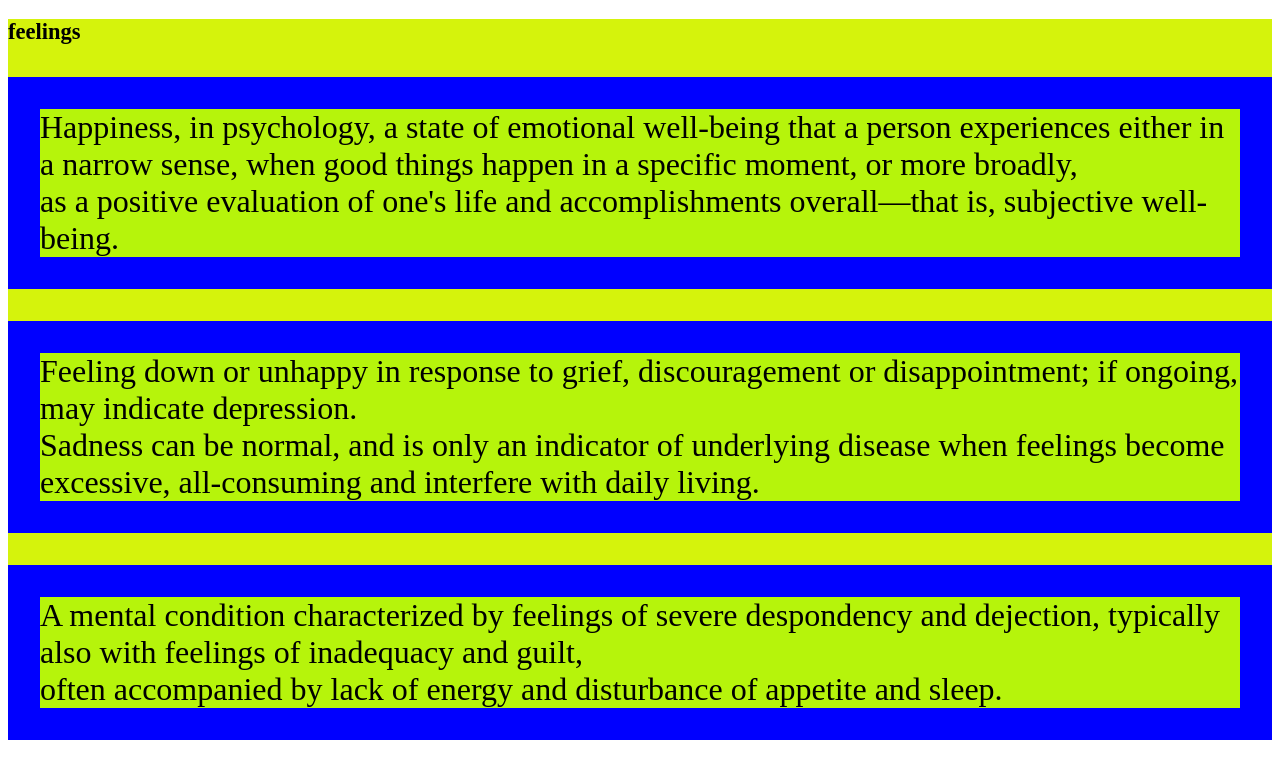
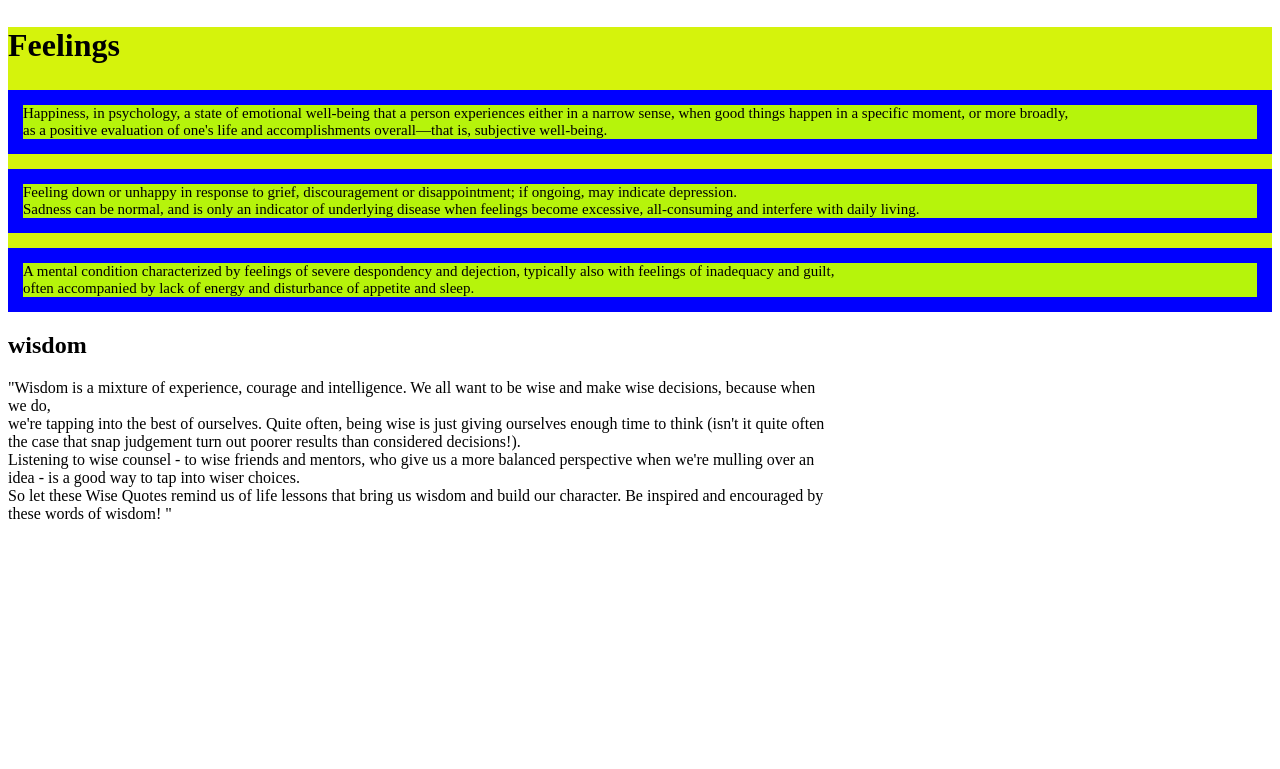
Before and after one commit to chinwaneti/6b2, a plain HTML site: page html/cascade.html in a window 1280 px wide. Shown: the top 769 px of the page. Drawn offline with Linux system fonts and the light colour scheme.

Commit message:
feat:add files

```diff
--- a/html/cascade.html
+++ b/html/cascade.html
@@ -18,9 +18,12 @@
         }
 
         body aside>h2~p {
-            font-size: 2rem;
             border: 1em solid blue;
             background-color: #B6F40B;
+        }
+
+        aside>h2 {
+            font-size: 2rem;
         }
     </style>
 </head>
@@ -28,7 +31,7 @@
 <body>
     <main>
         <aside>
-            <h2>feelings</h2>
+            <h2>Feelings</h2>
             <p>
                 Happiness, in psychology, a state of emotional well-being that a person experiences either in a narrow sense, when good things happen in a specific moment, or more broadly, <br> as a positive evaluation of one's life and accomplishments
                 overall—that is, subjective well-being.
```
